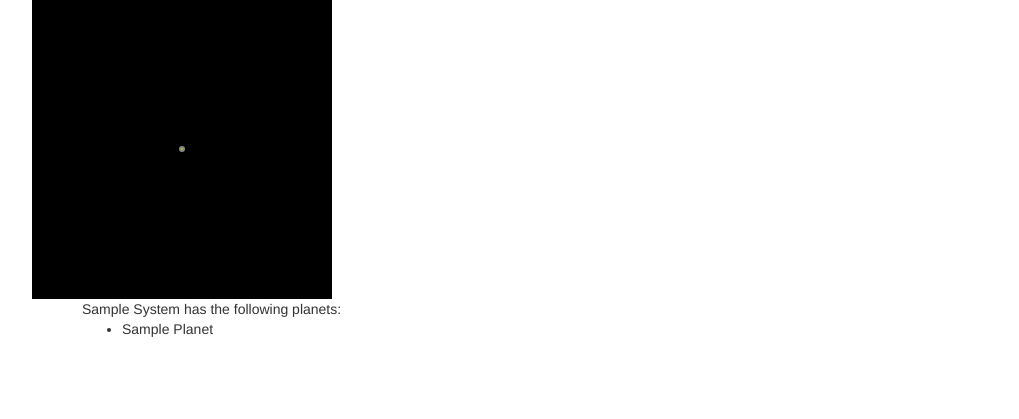
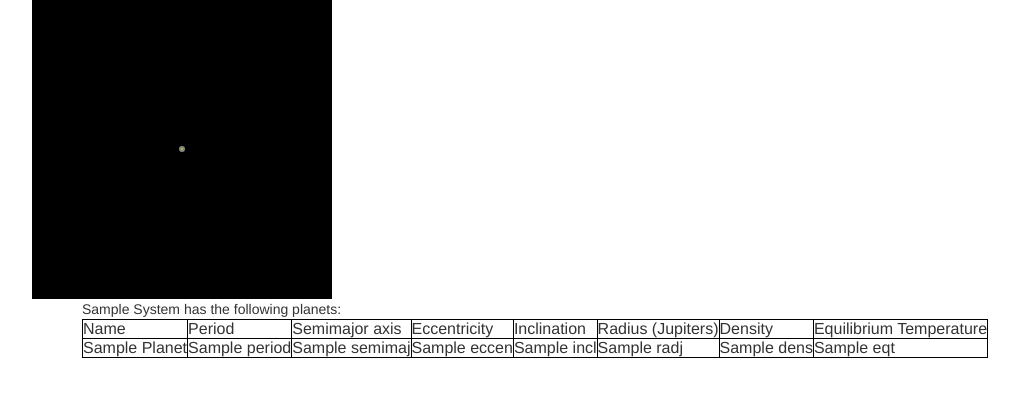
Before and after one commit to jsnider3/Planetaas, a Flask app: template templates/system.html in a window 1280 px wide. Shown: the part 124-543 px from the top of the page, without its empty margins (38-1057 px from the left). Run offline with Flask 2, Linux system fonts and the light colour scheme; the template is opened without the code that fills it: most values are stand-ins (such as "Sample title", 1, 10 or a date in 2020); some libraries are stand-ins or nearby versions.

Commit message:
Results as tables and slight improvements.

```diff
--- a/systemaas.py
+++ b/systemaas.py
@@ -6,8 +6,9 @@
 import csv
 import hashlib
 from planet import Planet
-import urllib2
+import urllib
 
+API_BASE = "http://exoplanetarchive.ipac.caltech.edu/cgi-bin/nstedAPI/nph-nstedAPI?table=exoplanets"
 SOL = [{
       "name" : "mercury",
       "radius" : "0",
@@ -69,18 +70,21 @@ SOL = [{
 class System(object):
 
   def __init__(self, name):
-    self.name = name.lower()
+    self.name = name
     self.fact = self.get_factoid()
 
   def get_exoplanets(self):
     ''' Look up data on the planets in a (non-Sol) star system. '''
-    url = "http://exoplanetarchive.ipac.caltech.edu/cgi-bin/nstedAPI/nph-nstedAPI?table=exoplanets&select=pl_hostname,pl_letter,pl_orbper,pl_orbsmax,pl_orbeccen,pl_orbincl,pl_radj,pl_dens,pl_eqt"
-    response = urllib2.urlopen(url)
+    url = (API_BASE +
+      "&select=pl_hostname,pl_letter,pl_orbper,pl_orbsmax,pl_orbeccen,pl_orbincl,pl_radj,pl_dens,pl_eqt" +
+      "&where=pl_hostname%20like%20%27" + self.name + "%27")
+    print(url)
+    response = urllib.urlopen(url)
     cr = csv.reader(response)
 
     planets = []
     for row in cr:
-      if row[0].lower() == self.name:
+      if row[0] == self.name:
         planets.append(dict(Planet(row)))
     return planets
 
@@ -96,7 +100,7 @@ class System(object):
       'Beautiful methane sunsets!',
       'As seen on spectrogram!']
 
-    index = int(hashlib.md5(self.name).hexdigest(), 16) % len(facts)
+    index = int(hashlib.md5(self.name.lower()).hexdigest(), 16) % len(facts)
     return facts[index]
 
   def get_orbit(self, planet):
@@ -108,13 +112,14 @@ class System(object):
     return orbit
 
   def get_stardata(self):
+    ''' Look up data on the planets in a (non-Sol) star system. '''
     return {"size": 20, "color": "yellow"}
 
 def get_info(system_name):
   ''' Get all the info about a system needed to display it. '''
   system = System(system_name)
   planets = None
-  if system.name == "sol":
+  if system.name.lower() == "sol":
     planets = SOL
   else:
     planets = system.get_exoplanets()
@@ -132,8 +137,8 @@ def get_info(system_name):
 def get_systems():
   ''' Get the list of star systems with confirmed planets. '''
   systems = ['Sol']
-  api_url = "http://exoplanetarchive.ipac.caltech.edu/cgi-bin/nstedAPI/nph-nstedAPI?table=exoplanets&select=distinct%20pl_hostname"
-  response = urllib2.urlopen(api_url)
+  api_url = API_BASE + "&select=distinct%20pl_hostname"
+  response = urllib.urlopen(api_url)
   cr = csv.reader(response)
   next(cr)
   for system in cr:
--- a/templates/system.html
+++ b/templates/system.html
@@ -2,6 +2,15 @@
   <head>
     <title>{{ system.name | title }} System Records</title>
     <link href="//netdna.bootstrapcdn.com/twitter-bootstrap/2.3.2/css/bootstrap-combined.min.css" rel="stylesheet">
+    <style>
+      table {
+        border-collapse: collapse;
+      }
+
+      table, th, td {
+        border: 1px solid black;
+      }
+    </style>
   </head>
 
   <body style="">
@@ -23,11 +32,30 @@
     <div class="container">
       <div class="content" style="margin-left:50px; margin-right: 50px;">
         {{ system.name | title}} has the following planets:
-          <ul>
+          <table style="border: 1px solid black; border-collapse: collapse;">
+            <tr>
+              <td> Name </td>
+              <td> Period </td>
+              <td> Semimajor axis </td>
+              <td> Eccentricity </td>
+              <td> Inclination </td>
+              <td> Radius (Jupiters)</td>
+              <td> Density </td>
+              <td> Equilibrium Temperature </td>
+            </tr>
           {% for planet in system.planets %}
-            <li>{{ planet.name | title}}</li>
+            <tr>
+              <td>{{ planet.name | title}}</td>
+              <td>{{ planet.period }}</td>
+              <td>{{ planet.semimaj }}</td>
+              <td>{{ planet.eccen }}</td>
+              <td>{{ planet.incl }}</td>
+              <td>{{ planet.radj }}</td>
+              <td>{{ planet.dens }}</td>
+              <td>{{ planet.eqt }}</td>
+            </tr>
           {% endfor %}
-          </ul>
+          </table>
       </div>
     </div>
   </body>
--- a/templates/systems.html
+++ b/templates/systems.html
@@ -17,7 +17,7 @@
         The following star systems are confirmed to have planets:
           <ul>
           {% for system in systems %}
-            <li><a href="/system/{{ system }}">{{ system | title}}</a></li>
+            <li><a href="/system/{{ system }}">{{ system }}</a></li>
           {% endfor %}
           </ul>
       </div>
```
Also changed, not shown: tests/solsystem.png.
